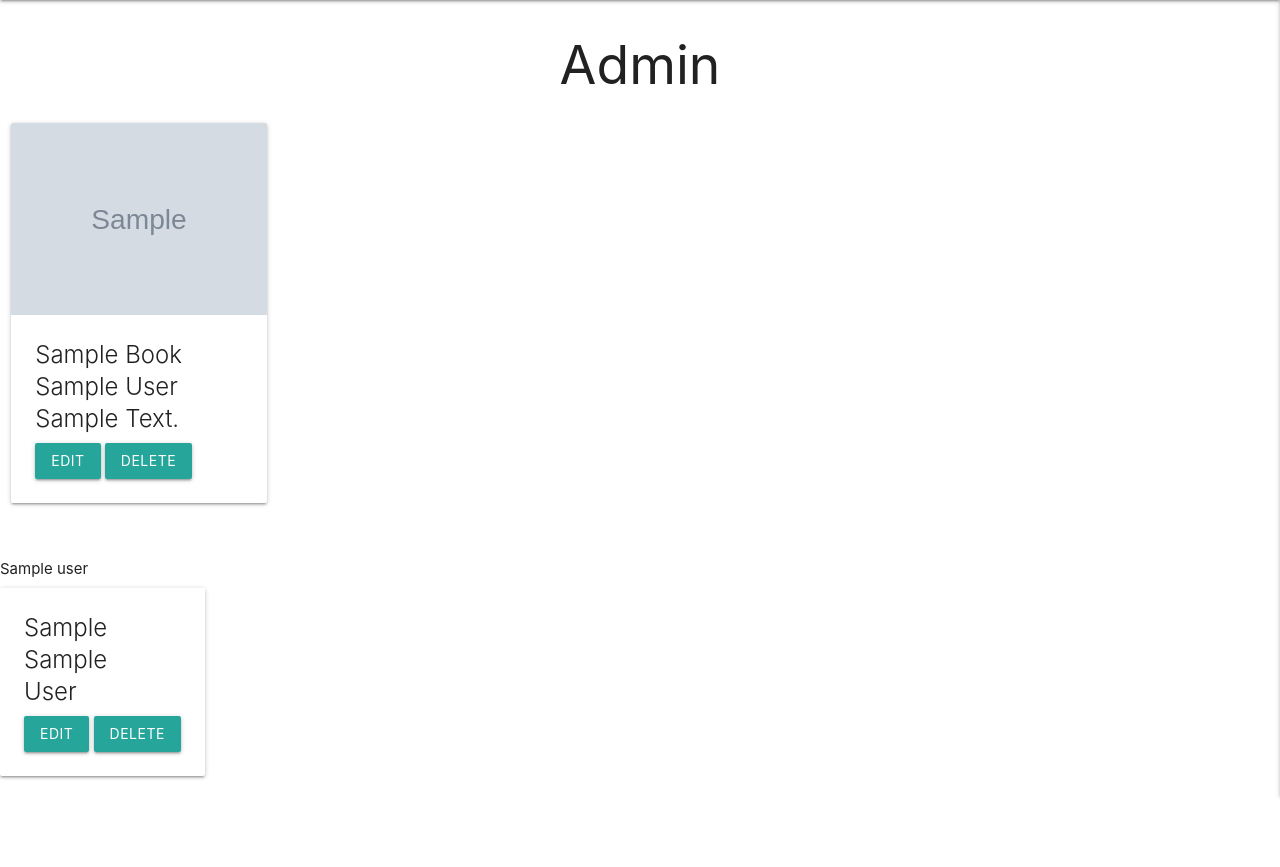
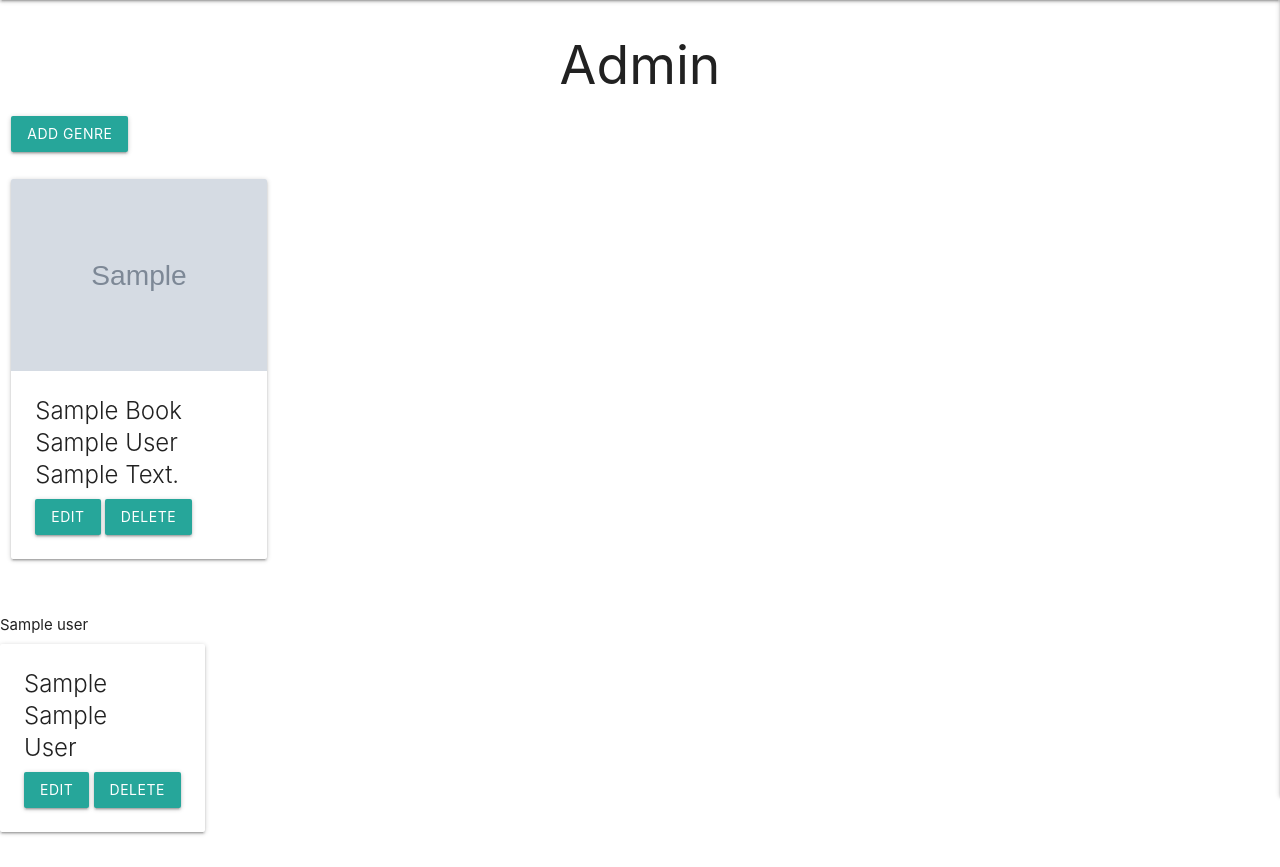
Before and after one commit to stefbez/the-book-club, a Flask app: page /admin/1 in a window 1280 px wide. Shown: the part 64-931 px from the top of the page. Before the commit the page ends 862 px from the top, so only its background shows below. Run offline with Flask 2, Linux system fonts and the light colour scheme; the visitor is signed in with stand-in values (Sample User, id 1); grey boxes marked "Sample" are stand-in pictures; a database or web service that is not in the repository returns one stand-in record (values such as "Sample title"); some libraries are stand-ins or nearby versions.

Commit message:
Add add genre functionality to the admin page

```diff
--- a/app.py
+++ b/app.py
@@ -107,7 +107,7 @@ def logout():
     flash("You have been logged out")
     session.pop("user")
     # if session["is_admin"] == "on":
-    session.pop("is_admin")
+    # session.pop("is_admin")
     return redirect(url_for("login"))
 
 
@@ -228,7 +228,6 @@ def delete_user(user_id):
 def admin(username):
     username = mongo.db.users.find_one(
         {"username": session["user"]})["username"]
-
     users = list(mongo.db.users.find())
     books = list(mongo.db.books.find())
     return render_template(
@@ -240,15 +239,37 @@ def admin_edit_profile(user_id):
     this_user = mongo.db.users.find_one(
         {"username": user_id.lower()})
     if request.method == "POST":
-        edit_user = {
-            "first_name": request.form.get("first_name").lower(),
-            "last_name": request.form.get("last_name").lower(),
-            "username": request.form.get("username").lower(),
-            "password": generate_password_hash(
-                request.form.get("password")),
-            "is_admin": request.form.get("is_admin")
-        }
-        mongo.db.users.update({"_id": ObjectId(user_id)}, edit_user)
+        fname = request.form.get("first_name").lower()
+        lname = request.form.get("first_name").lower()
+        uname = request.form.get("username").lower()
+        psswrd = generate_password_hash(
+                request.form.get("password"))
+        is_admin = request.form.get("is_admin")
+        if fname != "":
+            mongo.db.users.update_one(
+                {"_id": ObjectId(user_id)}, {"$set": fname})
+        if lname != "":
+            mongo.db.users.update_one(
+                {"_id": ObjectId(user_id)}, {"$set": lname})
+        if uname != "":
+            mongo.db.users.update_one(
+                {"_id": ObjectId(user_id)}, {"$set": uname})
+        if psswrd != "":
+            mongo.db.users.update_one(
+                {"_id": ObjectId(user_id)}, {"$set": psswrd})
+        mongo.db.users.update_one(
+            {"_id": ObjectId(user_id)}, {"$set": is_admin})
+        # edit_user = {
+        #     "first_name": request.form.get("first_name").lower(),
+        #     "last_name": request.form.get("last_name").lower(),
+        #     "username": request.form.get("username").lower(),
+        #     "password": generate_password_hash(
+        #         request.form.get("password")),
+        #     "is_admin": request.form.get("is_admin")
+        # }
+        # mongo.db.users.update_one(
+        #     {"_id": ObjectId(user_id)}, {"$set": edit_user})
+        # mongo.db.users.update({"_id": ObjectId(user_id)}, edit_user)
         flash("User profile successfully updated")
         users = list(mongo.db.users.find())
         books = list(mongo.db.books.find())
@@ -261,6 +282,30 @@ def admin_edit_profile(user_id):
         "admin_edit_profile.html", user=user, this_user=this_user)
 
 
+@app.route("/add_genre", methods=["GET", "POST"])
+def add_genre():
+    if request.method == "POST":
+        existing_genre = mongo.db.genre.find_one(
+            {"genre_name": request.form.get("genre_name").lower()})
+        if existing_genre:
+            flash("Genre already exists!")
+            return redirect(url_for("sign_up"))
+        add_genre = {
+            "genre_name": request.form.get("genre_name").lower()
+        }
+        mongo.db.genre.insert_one(add_genre)
+        flash("genre successfully added")
+        username = mongo.db.users.find_one(
+            {"username": session["user"]})["username"]
+        users = list(mongo.db.users.find())
+        books = list(mongo.db.books.find())
+        return render_template(
+            "admin.html", username=username, users=users, books=books)
+
+    genre = mongo.db.genre.find().sort("genre_name", 1)
+    return render_template("add_genre.html", genre=genre)
+
+
 if __name__ == "__main__":
     app.run(host=os.environ.get("IP"),
             port=int(os.environ.get("PORT")),
--- a/templates/admin.html
+++ b/templates/admin.html
@@ -4,6 +4,12 @@
 
 
 <h2 class="center-align">Admin</h2>
+<div class="row">
+    <div class="col s12">
+        <a class="waves-effect waves-light btn modal-trigger" href="{{ url_for('add_genre') }}">Add Genre</a>
+    </div>
+</div>
+
 <div class="row">
 <div class="col s12 m6">
 
```
Also changed, not shown: templates/add_genre.html (added, +28 -0 lines), templates/admin_edit_profile.html (+4 -4 lines).
